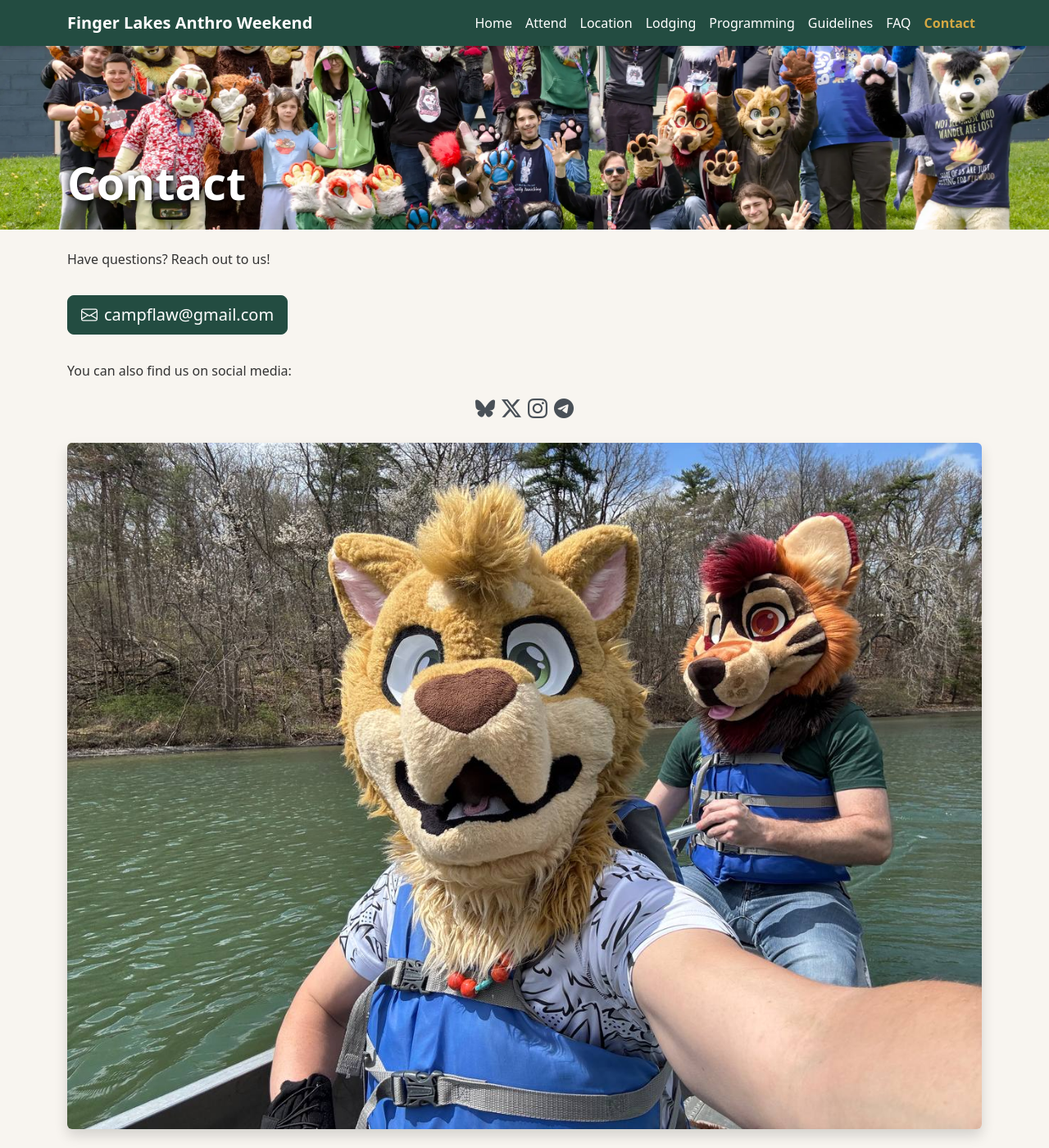
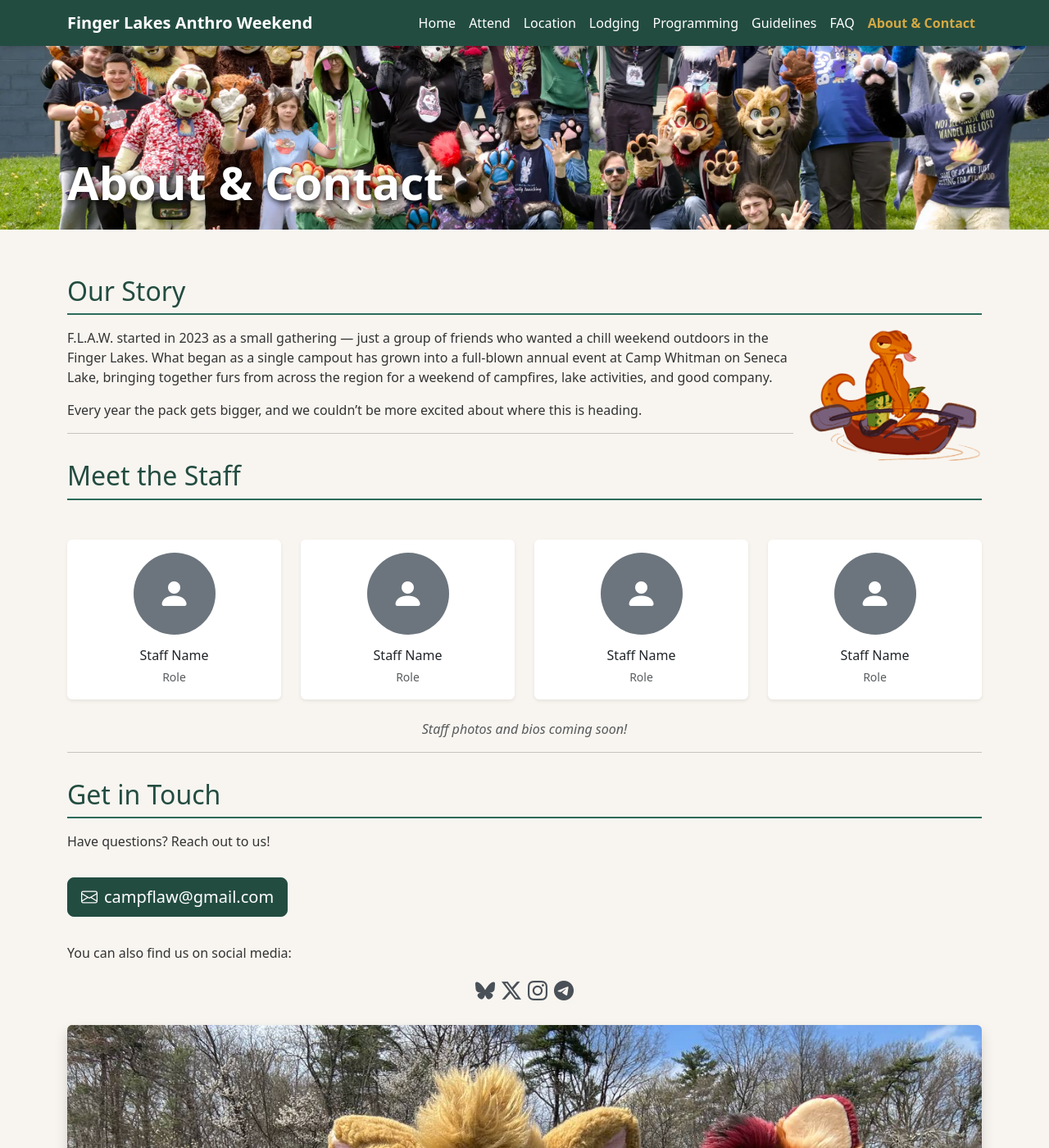
Before and after one commit to campflaw/campflaw.github.io, a Jekyll site: the page built from contact.md, in a window 1280 px wide and 1400 px high. Shown: the whole window at 82% size. Built offline with Jekyll 4.4.1, drawn with Linux system fonts in a browser that asks for light colours.

Commit message:
Add ELM airport, update parking, and create About & Contact page
- Add Elmira Corning (ELM) airport to Getting There section on location page
- Remove cabin parking restriction from parking section
- Merge Contact page into About & Contact with origin story and staff placeholders

Co-Authored-By: Claude Opus 4.6 (1M context) <noreply@anthropic.com>

```diff
--- a/_config.yml
+++ b/_config.yml
@@ -39,7 +39,7 @@ nav:
     url: /guidelines/
   - title: FAQ
     url: /faq/
-  - title: Contact
+  - title: About & Contact
     url: /contact/
 
 socials:
--- a/contact.md
+++ b/contact.md
@@ -1,8 +1,73 @@
 ---
 layout: default
-title: Contact
+title: About & Contact
 permalink: /contact/
 ---
+
+## Our Story
+
+<img src="/assets/programming_fur_1.png" alt="F.L.A.W. mascot" class="float-end ms-3 mb-3" style="max-height: 180px;">
+
+F.L.A.W. started in 2023 as a small gathering — just a group of friends who wanted a chill weekend outdoors in the Finger Lakes. What began as a single campout has grown into a full-blown annual event at Camp Whitman on Seneca Lake, bringing together furs from across the region for a weekend of campfires, lake activities, and good company.
+
+Every year the pack gets bigger, and we couldn't be more excited about where this is heading.
+
+---
+
+## Meet the Staff
+
+<div class="row text-center my-4 g-4">
+    <div class="col-6 col-md-3">
+        <div class="card h-100 shadow-sm border-0">
+            <div class="card-body">
+                <div class="rounded-circle bg-secondary mx-auto mb-3 d-flex align-items-center justify-content-center" style="width: 100px; height: 100px;">
+                    <i class="bi bi-person-fill text-white" style="font-size: 2.5rem;"></i>
+                </div>
+                <h6 class="mb-1">Staff Name</h6>
+                <small class="text-muted">Role</small>
+            </div>
+        </div>
+    </div>
+    <div class="col-6 col-md-3">
+        <div class="card h-100 shadow-sm border-0">
+            <div class="card-body">
+                <div class="rounded-circle bg-secondary mx-auto mb-3 d-flex align-items-center justify-content-center" style="width: 100px; height: 100px;">
+                    <i class="bi bi-person-fill text-white" style="font-size: 2.5rem;"></i>
+                </div>
+                <h6 class="mb-1">Staff Name</h6>
+                <small class="text-muted">Role</small>
+            </div>
+        </div>
+    </div>
+    <div class="col-6 col-md-3">
+        <div class="card h-100 shadow-sm border-0">
+            <div class="card-body">
+                <div class="rounded-circle bg-secondary mx-auto mb-3 d-flex align-items-center justify-content-center" style="width: 100px; height: 100px;">
+                    <i class="bi bi-person-fill text-white" style="font-size: 2.5rem;"></i>
+                </div>
+                <h6 class="mb-1">Staff Name</h6>
+                <small class="text-muted">Role</small>
+            </div>
+        </div>
+    </div>
+    <div class="col-6 col-md-3">
+        <div class="card h-100 shadow-sm border-0">
+            <div class="card-body">
+                <div class="rounded-circle bg-secondary mx-auto mb-3 d-flex align-items-center justify-content-center" style="width: 100px; height: 100px;">
+                    <i class="bi bi-person-fill text-white" style="font-size: 2.5rem;"></i>
+                </div>
+                <h6 class="mb-1">Staff Name</h6>
+                <small class="text-muted">Role</small>
+            </div>
+        </div>
+    </div>
+</div>
+
+<p class="text-muted text-center"><em>Staff photos and bios coming soon!</em></p>
+
+---
+
+## Get in Touch
 
 Have questions? Reach out to us!
 
```
Also changed, not shown: location.md (+1 -1 lines).
